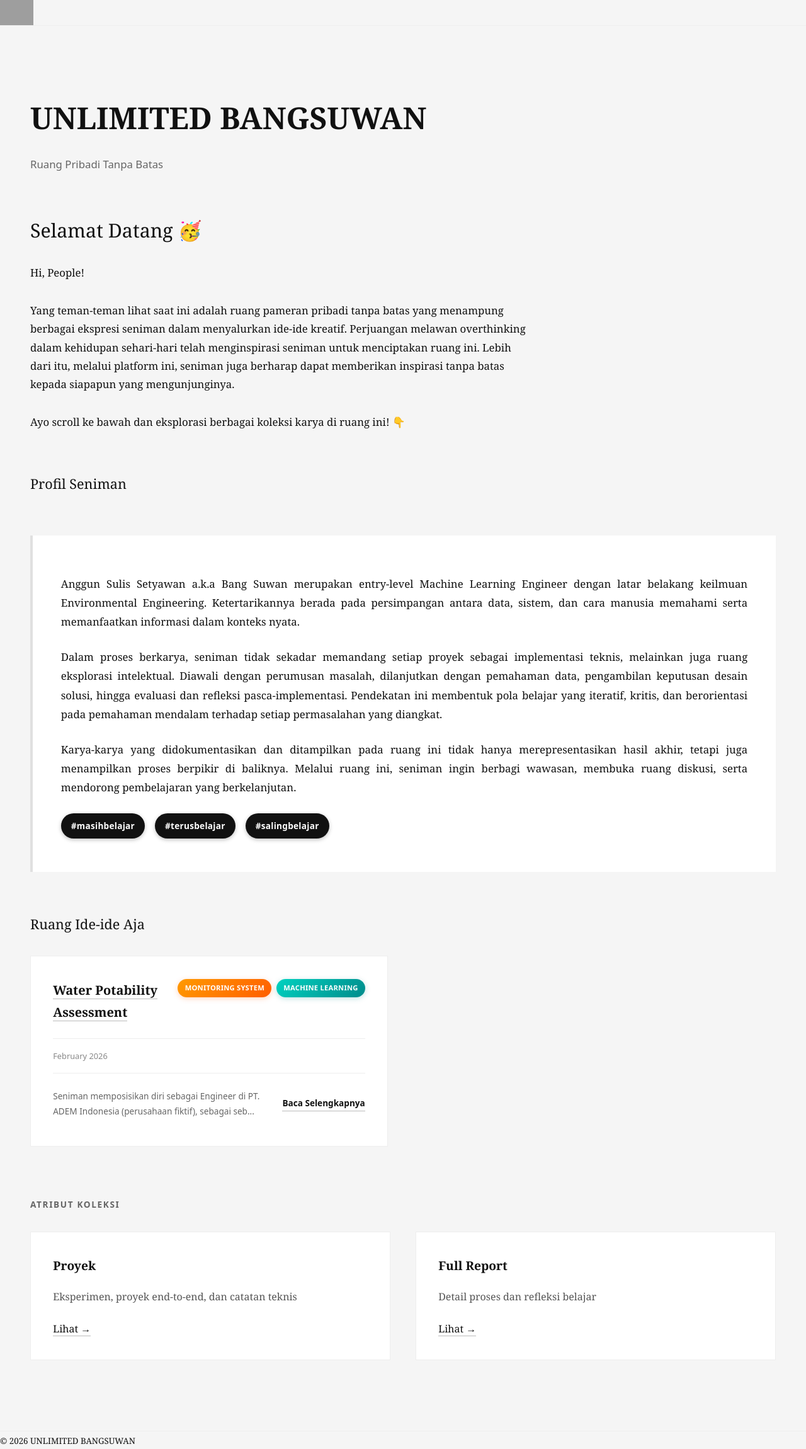
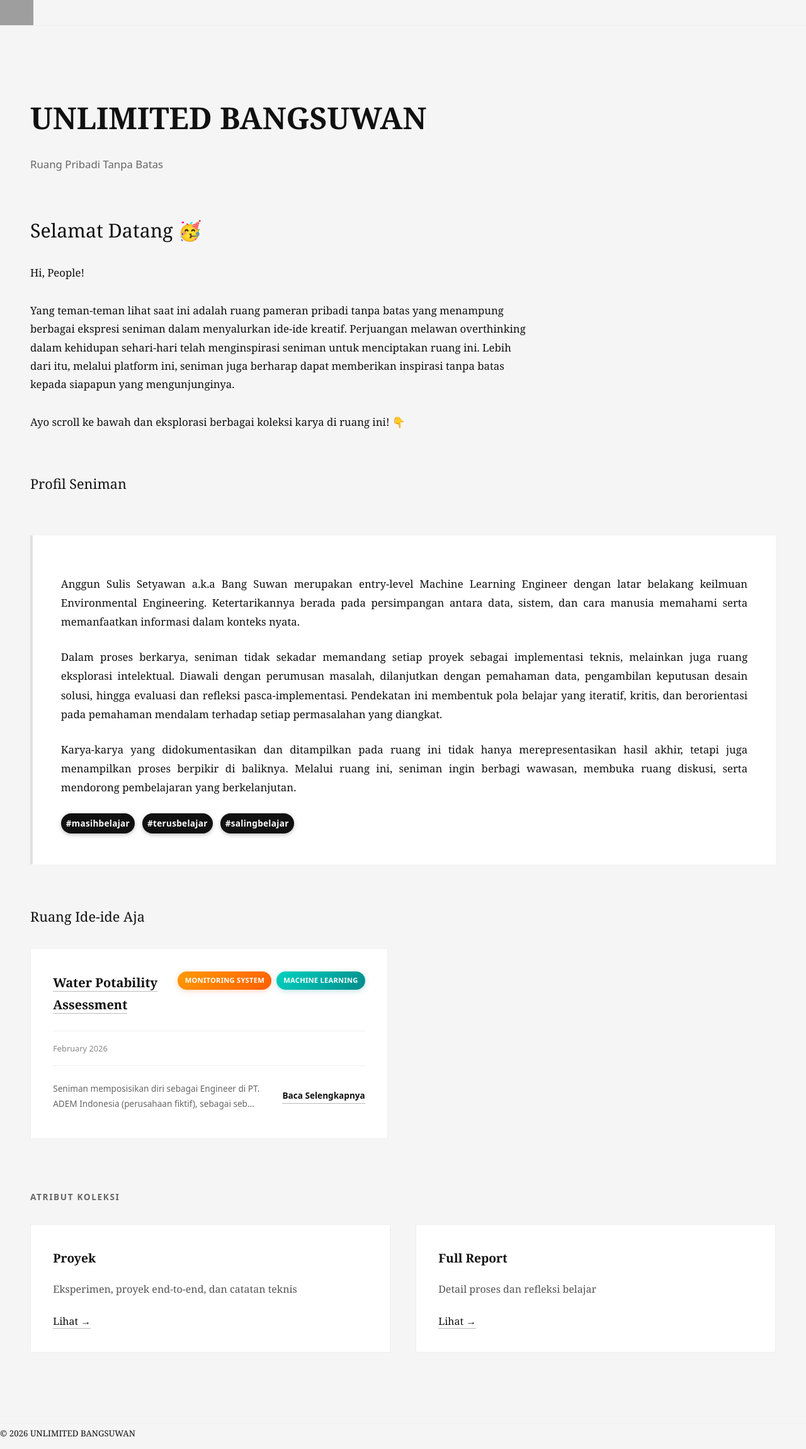
Before and after one commit to Sulbae/Sulbae.github.io, a Jekyll site: the page built from index.md, in a window 1280 px wide. Shown: the whole page at 63% size. Built offline with Jekyll 4.4.1, drawn with Linux system fonts in a browser that asks for light colours; grey boxes are pictures that could not be loaded.

Commit message:
Reduce padding and margin in home.css

```diff
--- a/assets/css/home.css
+++ b/assets/css/home.css
@@ -114,9 +114,9 @@ a:hover {
   font-weight: 700 !important;
   text-transform: lowercase !important;
   letter-spacing: 0.02em !important;
-  padding: 0.5rem 1rem !important;
+  padding: 0.25rem 0.5rem !important;
   border-radius: 20px !important;
-  margin: 0 0.5rem 0.5rem 0 !important;
+  margin: 0 0.25rem 0.25rem 0 !important;
   border: none !important;
   box-shadow: 0 2px 6px rgba(0, 0, 0, 0.25) !important;
   cursor: default !important;
```
